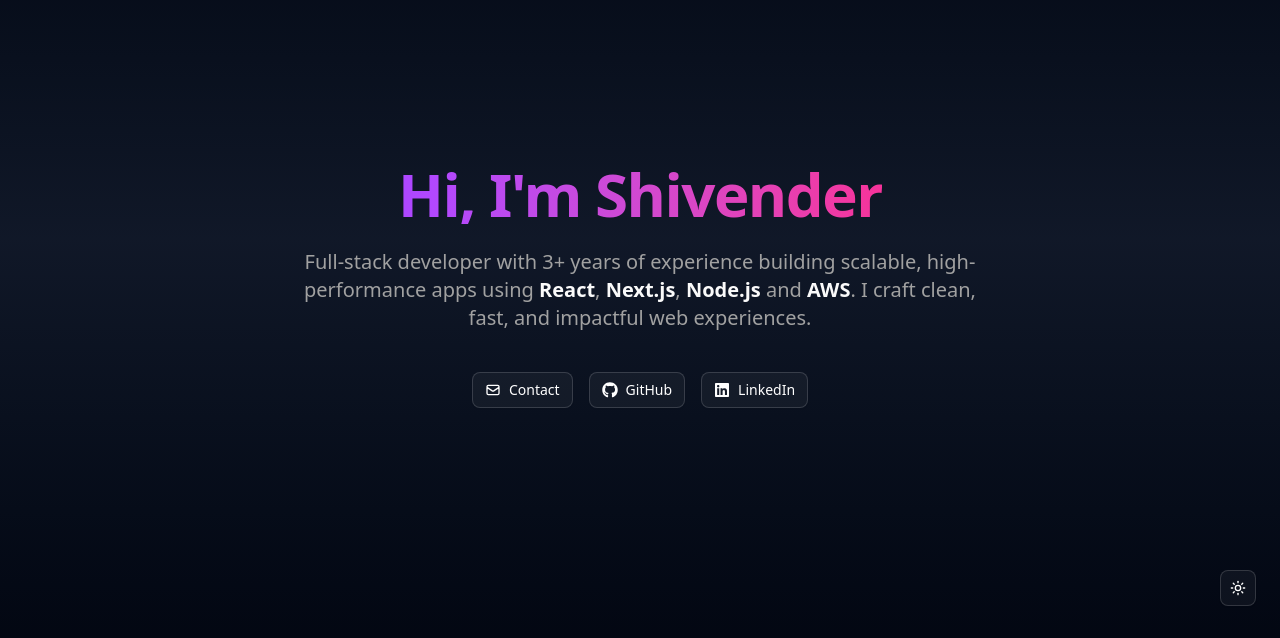
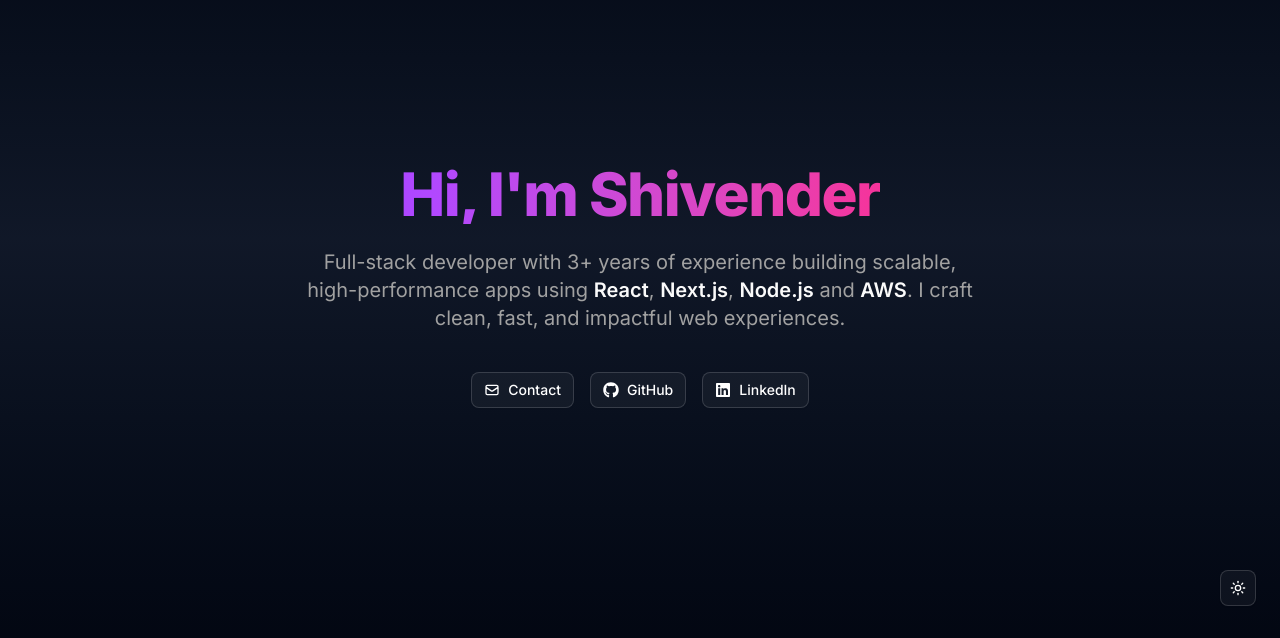
Before and after one commit to Shivender-Kun/Shivender-Kun, a Next.js app: page / in a window 1280 px wide. Shown: the part 162-800 px from the top of the page. Built offline with nearby package versions, Linux system fonts and the light colour scheme.

Commit message:
unused imports fixed

```diff
--- a/src/app/layout.tsx
+++ b/src/app/layout.tsx
@@ -42,7 +42,7 @@ export default function RootLayout({
 }) {
   return (
     <html lang="en" suppressHydrationWarning>
-      <body>
+      <body className={`${inter.className}`}>
         <ThemeProvider attribute="class" defaultTheme="dark">
           {children}
         </ThemeProvider>
--- a/src/components/skillIcons.tsx
+++ b/src/components/skillIcons.tsx
@@ -6,7 +6,7 @@ import {
   FaGithub,
   FaSass,
   FaStripe,
-  FaJs,
+  // FaJs,
   FaCode,
 } from "react-icons/fa";
 import {
```
